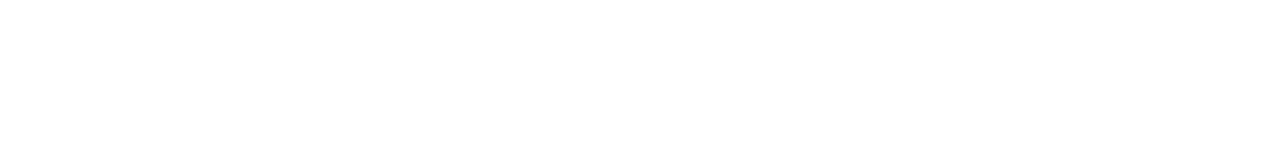
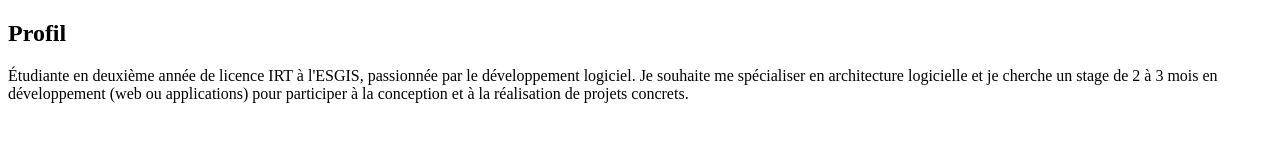
Before and after one commit to Jemima18/mon-cv, a plain HTML site: page index.html in a window 1280 px wide. Drawn offline with Linux system fonts and the light colour scheme.

Commit message:
Mise en place de la section description

```diff
--- a/index.html
+++ b/index.html
@@ -7,6 +7,14 @@
     <title>Document</title>
 </head>
 <body>
-
+    <section>
+        <h2>Profil</h2>
+        <p>
+        Étudiante en deuxième année de licence IRT à l'ESGIS, passionnée par le développement
+        logiciel. Je souhaite me spécialiser en architecture logicielle et je cherche un stage
+        de 2 à 3 mois en développement (web ou applications) pour participer à la conception
+        et à la réalisation de projets concrets.
+        </p>
+  </section>
 </body>
 </html>
```
